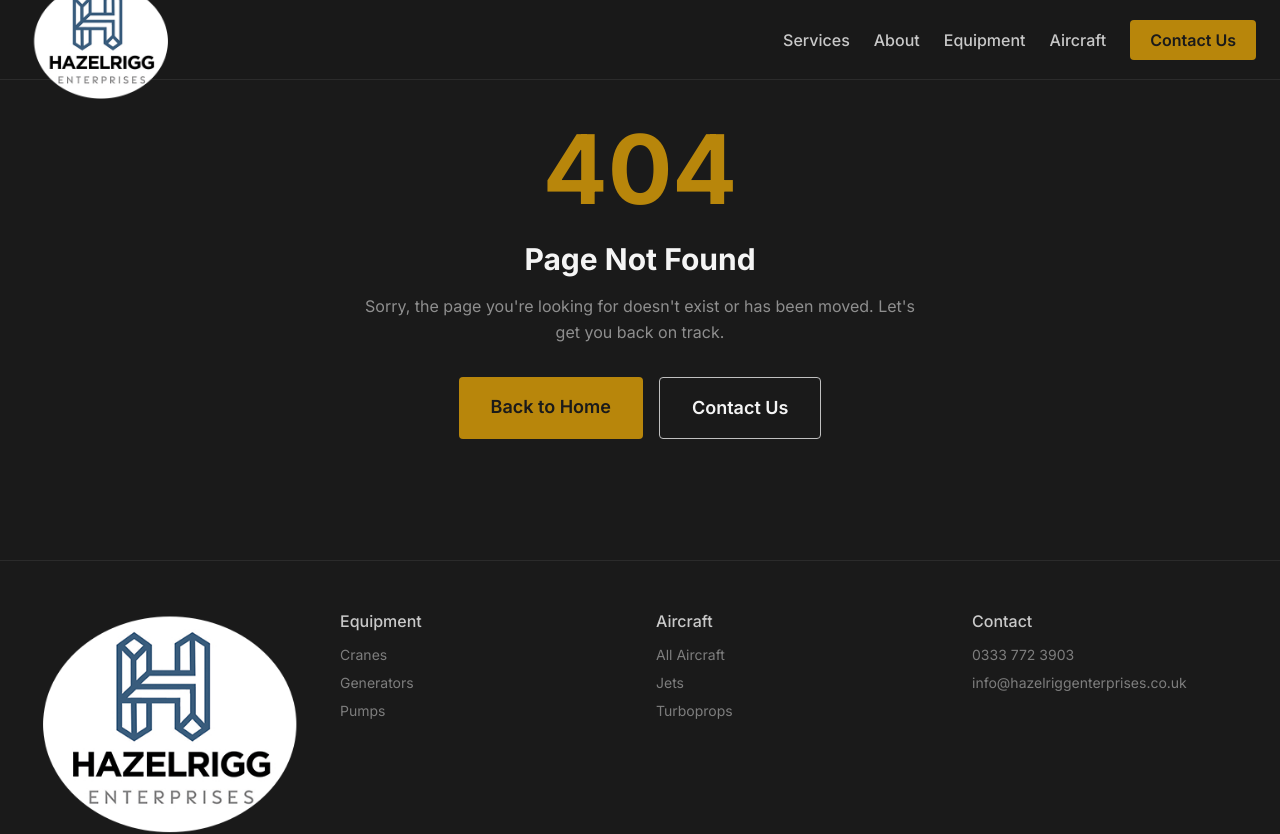
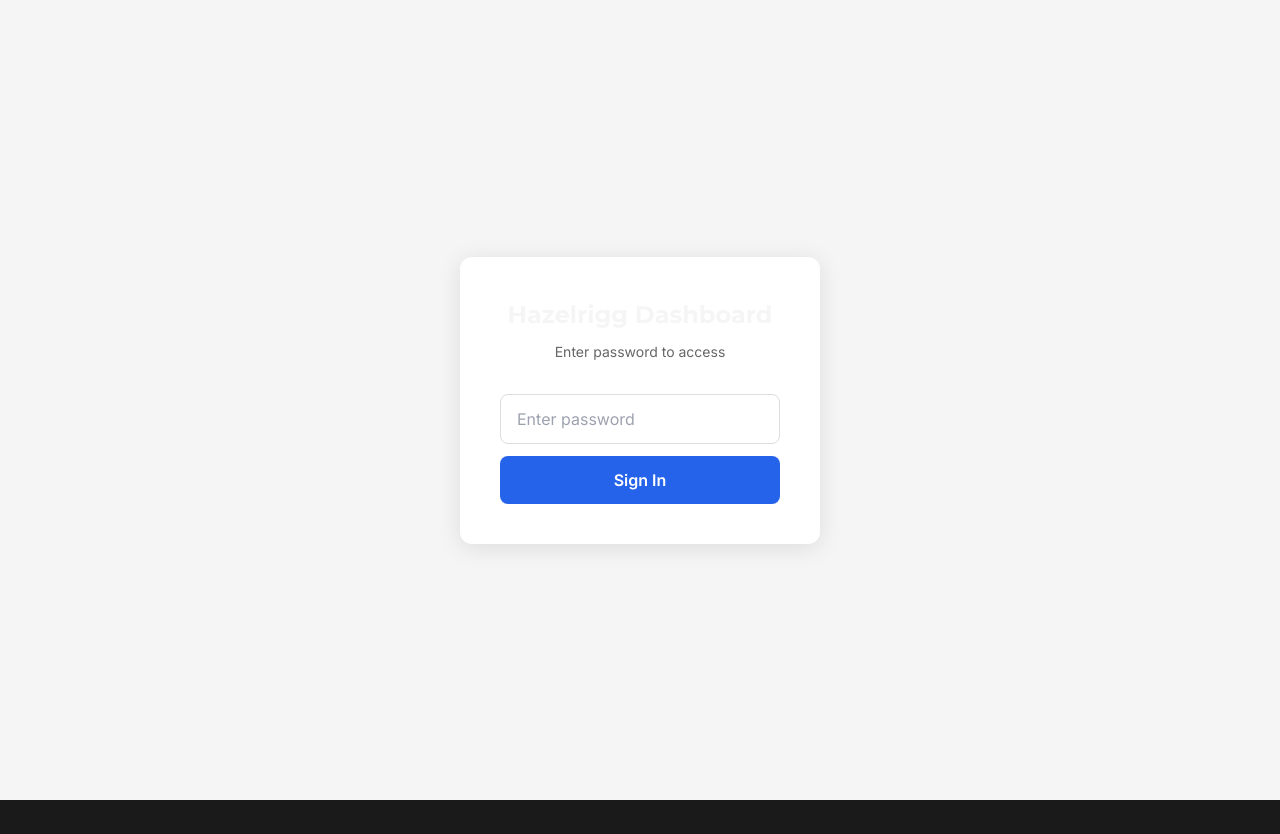
Before and after one commit to barnymurt/Hrigg, a Next.js app: page /login in a window 1280 px wide. Before the commit this address had no page. Shown: the top 834 px of the page. After the commit the page ends 800 px from the top, so only its background shows below. Built offline with nearby package versions, Linux system fonts and the light colour scheme.

Commit message:
Add password protection for /dashboard routes
- middleware.ts: checks auth cookie, redirects to /login if not authenticated
- /login: simple password form page
- /api/login: sets httpOnly auth cookie on success
- Default password: hazelrigg2026 (override with DASHBOARD_PASSWORD env var)

```diff
--- /dev/null
+++ b/src/app/api/login/route.ts
@@ -0,0 +1,25 @@
+import { NextResponse } from 'next/server';
+
+export async function POST(request: Request) {
+  try {
+    const { password } = await request.json();
+    const correctPassword = process.env.DASHBOARD_PASSWORD || 'hazelrigg2026';
+
+    if (password !== correctPassword) {
+      return NextResponse.json({ error: 'Invalid password' }, { status: 401 });
+    }
+
+    const response = NextResponse.json({ success: true });
+    response.cookies.set('hbkfp_auth', correctPassword, {
+      httpOnly: true,
+      secure: process.env.NODE_ENV === 'production',
+      sameSite: 'lax',
+      maxAge: 60 * 60 * 24 * 7,
+      path: '/',
+    });
+
+    return response;
+  } catch {
+    return NextResponse.json({ error: 'Invalid request' }, { status: 400 });
+  }
+}
--- /dev/null
+++ b/src/app/login/page.tsx
@@ -0,0 +1,83 @@
+'use client';
+
+import { useState } from 'react';
+import { useRouter, useSearchParams } from 'next/navigation';
+
+export default function LoginPage() {
+  const [password, setPassword] = useState('');
+  const [error, setError] = useState(false);
+  const router = useRouter();
+  const searchParams = useSearchParams();
+  const redirect = searchParams.get('redirect') || '/dashboard/candidates';
+
+  const handleSubmit = async (e: React.FormEvent) => {
+    e.preventDefault();
+
+    const res = await fetch('/api/login', {
+      method: 'POST',
+      headers: { 'Content-Type': 'application/json' },
+      body: JSON.stringify({ password }),
+    });
+
+    if (res.ok) {
+      router.push(redirect);
+    } else {
+      setError(true);
+    }
+  };
+
+  return (
+    <div style={{ minHeight: '100vh', display: 'flex', alignItems: 'center', justifyContent: 'center', background: '#f5f5f5' }}>
+      <div style={{ background: 'white', padding: '2.5rem', borderRadius: '12px', boxShadow: '0 4px 24px rgba(0,0,0,0.1)', width: '100%', maxWidth: '360px' }}>
+        <h1 style={{ fontSize: '1.5rem', fontWeight: '700', marginBottom: '0.5rem', textAlign: 'center', fontFamily: 'Montserrat, sans-serif' }}>
+          Hazelrigg Dashboard
+        </h1>
+        <p style={{ color: '#666', fontSize: '0.875rem', textAlign: 'center', marginBottom: '2rem' }}>
+          Enter password to access
+        </p>
+
+        <form onSubmit={handleSubmit}>
+          <input
+            type="password"
+            value={password}
+            onChange={(e) => setPassword(e.target.value)}
+            placeholder="Enter password"
+            style={{
+              width: '100%',
+              padding: '0.75rem 1rem',
+              border: error ? '2px solid #dc2626' : '1px solid #ddd',
+              borderRadius: '8px',
+              fontSize: '1rem',
+              outline: 'none',
+              boxSizing: 'border-box',
+              marginBottom: '0.75rem',
+            }}
+          />
+
+          {error && (
+            <p style={{ color: '#dc2626', fontSize: '0.875rem', marginBottom: '1rem', textAlign: 'center' }}>
+              Incorrect password
+            </p>
+          )}
+
+          <button
+            type="submit"
+            style={{
+              width: '100%',
+              padding: '0.75rem',
+              background: '#2563eb',
+              color: 'white',
+              border: 'none',
+              borderRadius: '8px',
+              fontSize: '1rem',
+              fontWeight: '600',
+              cursor: 'pointer',
+            }}
+          >
+            Sign In
+          </button>
+        </form>
+      </div>
+    </div>
+  );
+}
```
Also changed, not shown: src/middleware.ts (added, +25 -0 lines).
